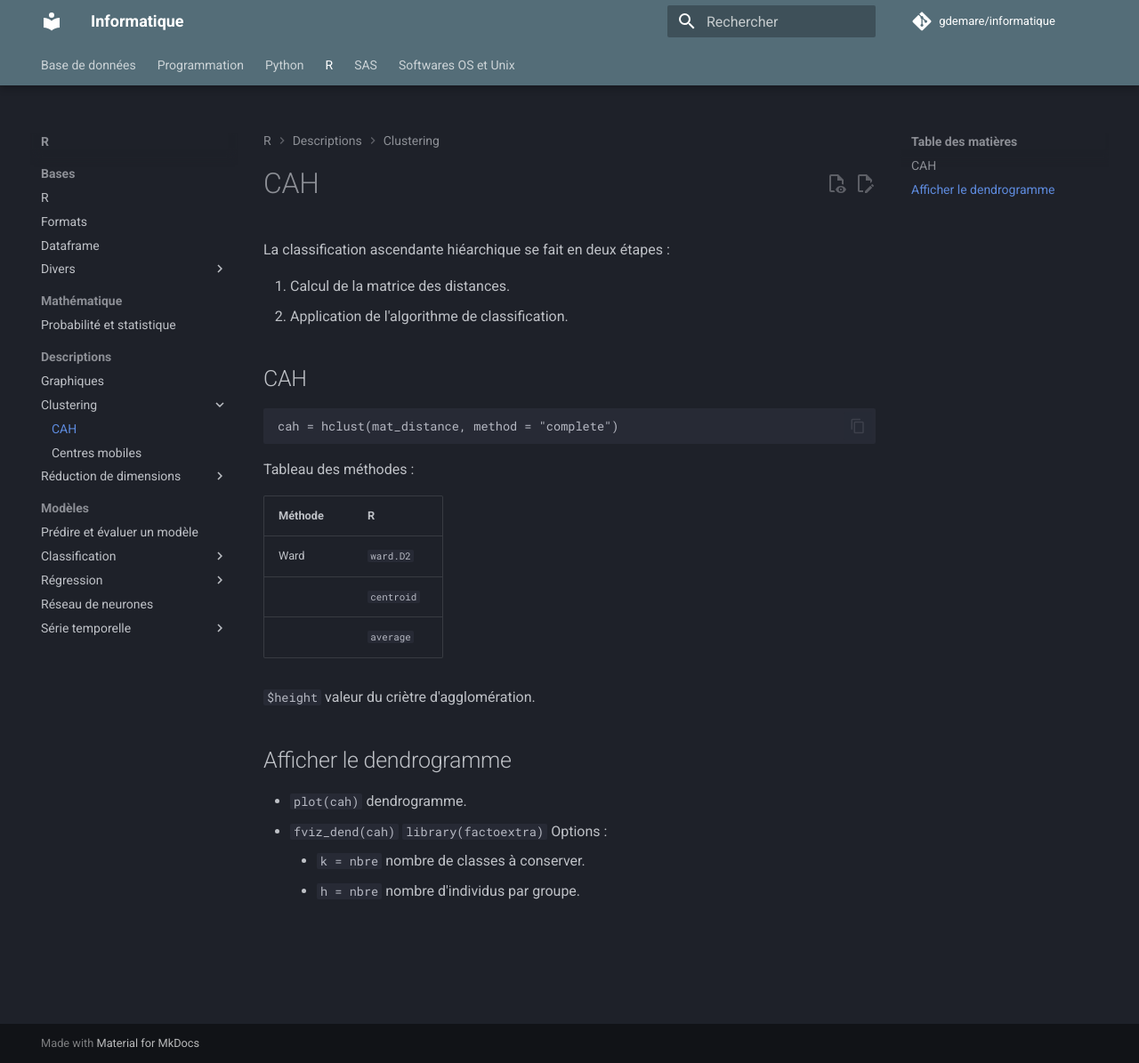
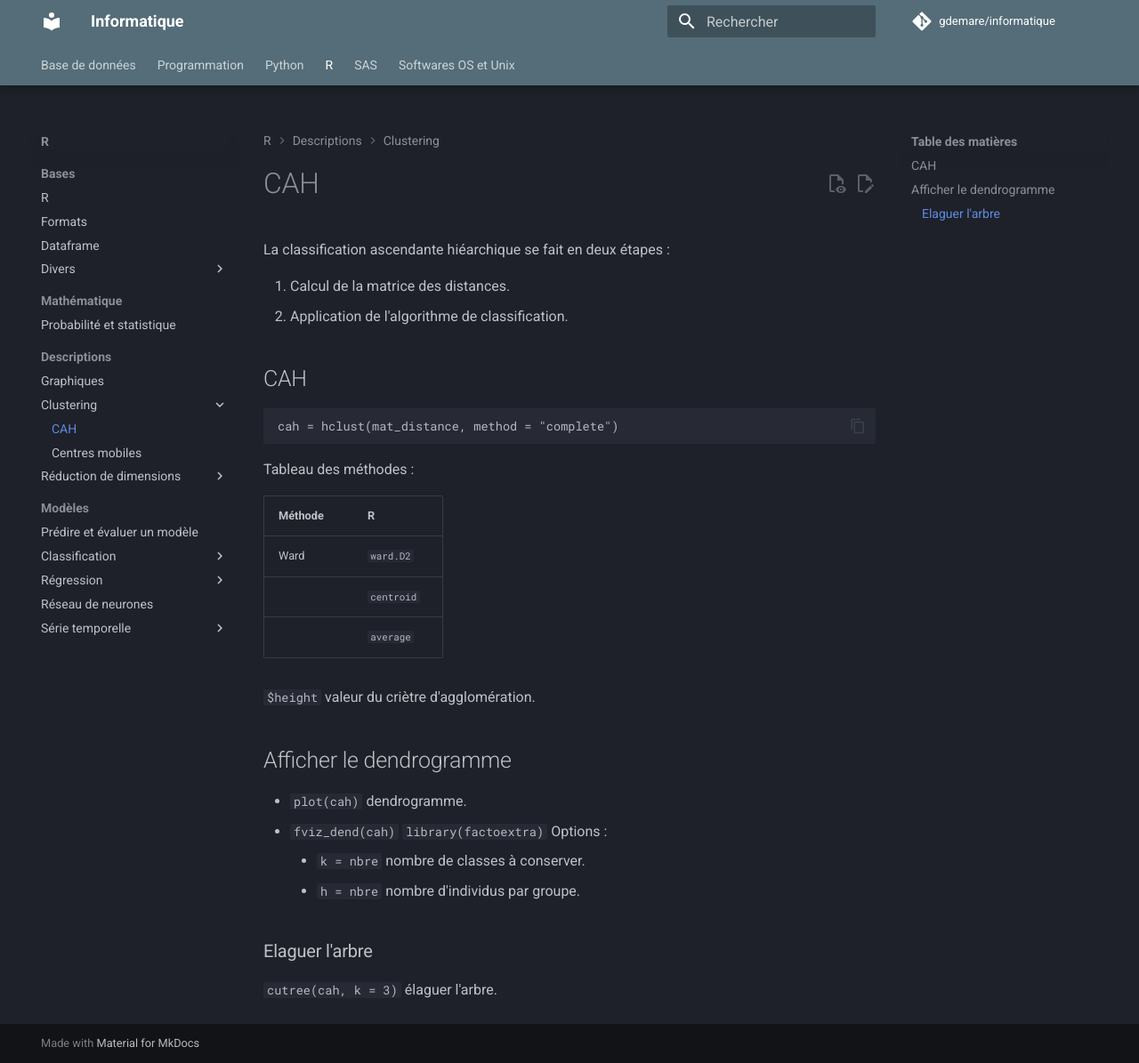
Before and after one commit to gdemare/Informatique, an MkDocs documentation site: the page built from docs/r/CAH_r.md, in a window 1280 px wide and 1195 px high. Shown: the whole window at 89% size. Built offline with MkDocs 1.6.1 and Material for MkDocs 9.7.7, drawn with Linux system fonts in a browser that asks for light colours; comment, search, counter and statistics services are not loaded.

Commit message:
Update CAH_r.md

```diff
--- a/docs/r/CAH_r.md
+++ b/docs/r/CAH_r.md
@@ -26,3 +26,7 @@ Ward        | `ward.D2`
 
     * `k = nbre` nombre de classes à conserver.
     * `h = nbre` nombre d'individus par groupe.
+
+### Elaguer l'arbre
+
+`cutree(cah, k = 3)` élaguer l'arbre.
```
